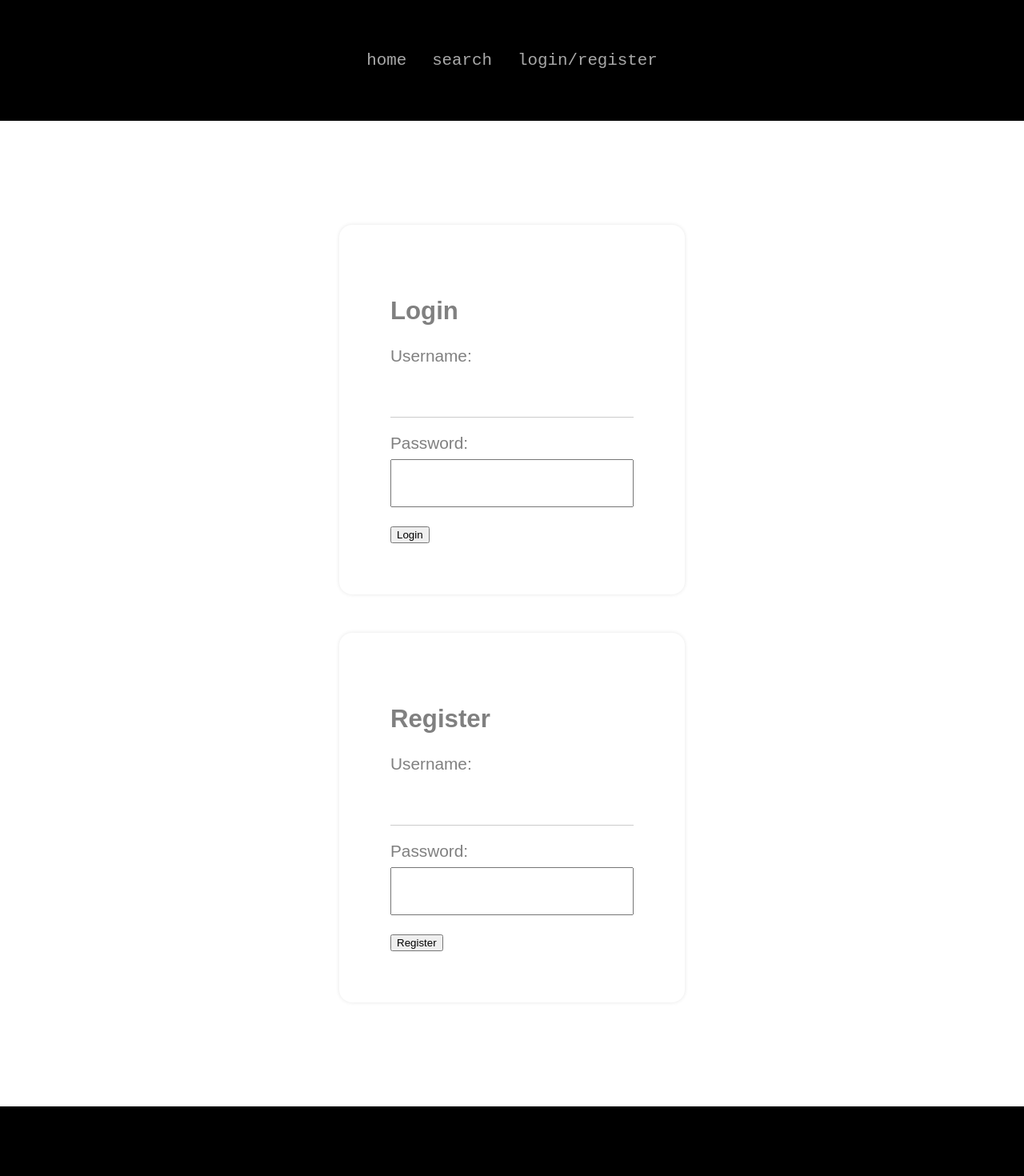
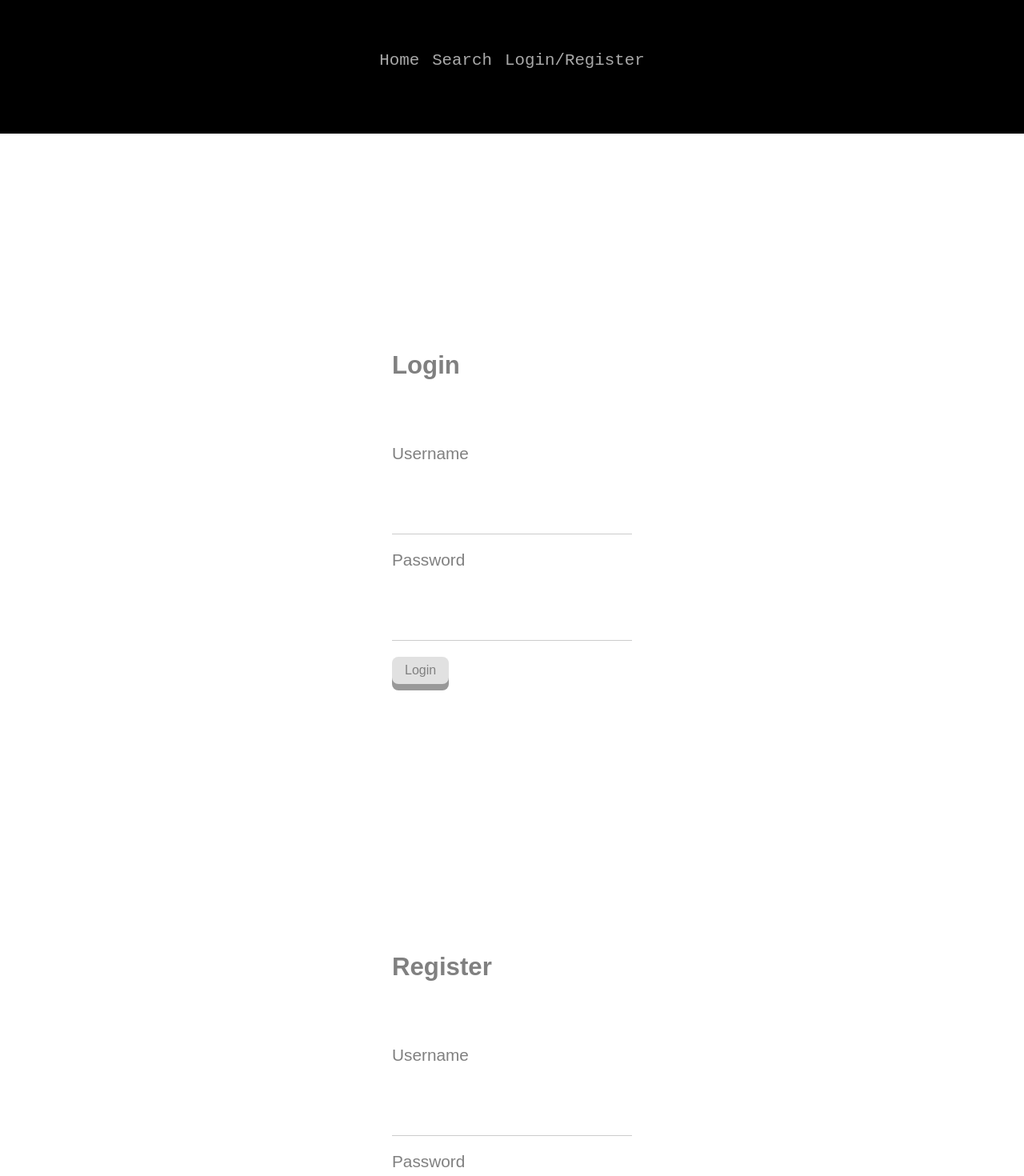
Before and after one commit to gergacio/TheSeeker, a React (Create React App) app in the folder client/: page /auth in a window 1280 px wide. Shown: the top 1470 px of the page at 80% size. Built offline with nearby package versions, Linux system fonts and the light colour scheme.

Commit message:
update pages

```diff
--- a/client/src/App.css
+++ b/client/src/App.css
@@ -31,23 +31,26 @@ body {
   font-size: var(--font-size);
   color: grey;
 }
-input[type="text"],
-input[type="password"]
-textarea {
-  border: none;
-  outline: none;
-  border-bottom: 1px solid #ccc;
-}
+
 .App {
   display: flex;
   flex-direction: column;
   justify-content: center;
   align-items: center;
 }
+input[type="text"],
+
+input[type="password"],
+
+textarea {
+  border: none;
+  outline: none;
+  border-bottom: 1px solid #ccc;
+}
 
 /* auth page ----------------------------------------------------------------- */
 
-.auth {
+/* .auth {
   margin: 1rem;
   padding: 1rem;
   display: flex;
@@ -56,23 +59,29 @@ textarea {
   align-items: center;
   gap: 3rem;
   height: 150vh;
-}
+} */
 
 .auth-container {
   display: flex;
   flex-direction: column;
   justify-content: center;
   align-items: center;
-  padding: 4rem;
-  background-color: white;
-  border-radius: 1rem;
-  box-shadow: 0 0 5px rgba(0, 0, 0, 0.1);
+  padding-top: 4rem;
+  padding-bottom: 4rem;
+  margin-top: 8rem;
+  margin-bottom: 8rem;
+  gap: 2rem;
+}
+form > h2 {
+  margin-top: 5rem;
+  margin-bottom: 5rem;
 }
 
 .form-group {
   display: flex;
   flex-direction: column;
   margin-bottom: 20px;
+  gap: 1.5rem;
 }
 
 label {
@@ -80,7 +89,7 @@ label {
   margin-bottom: .5rem;
 }
 
-input {
+ input {
   padding: 1rem;
   font-size: var(--font-size);
 
@@ -90,15 +99,16 @@ input {
 
 .navbar {
   font-family: var(--mono);
-  padding: 4rem 1rem;
+  padding: 4rem 4rem;
   width: 100%;
   list-style-type: none;
   display: flex;
   flex-direction: row;
   justify-content: center;
   align-items: center;
-  gap: 2rem;
+  gap: 1rem;
   background-color: black;
+  padding-bottom: 5rem;
 
 }
 
@@ -132,7 +142,7 @@ input {
 
 
 
-  margin-top: 20rem;
+  /* margin-top: 20rem; */
   margin-bottom: 25rem;
   width: 25rem;
   color: grey;
@@ -168,19 +178,6 @@ input {
 }
 
 
-/* saved recipes */
-.saved-recipes ul {
-
-  list-style: none;
-  padding: 1rem;
-  margin: 1rem;
-
-}
-
-
-
-
-
 /* search pages */
 .search {
   margin-top: 5rem;
@@ -189,7 +186,7 @@ input {
   flex-flow: column;
   justify-content: center;
   align-items: center;
-  gap: 5rem;
+  gap: 10rem;
 
 }
 .search ul {
@@ -206,39 +203,35 @@ input {
   flex-flow: column;
   justify-content: center;
   align-items: center;
+  gap: 3rem;
 }
-.search li:hover {
+/* .search li:hover {
   border: .2rem solid whitesmoke;
   border-radius: .5%;
 
 
-}
+} */
 
 .search h1 {
 
     display: block;
     font-size: 3rem;
-    margin-top: 10rem;
-    margin-bottom: 10rem;
+    margin-top: 15rem;
+    margin-bottom: 15rem;
     margin-left: 5rem;
     margin-right: 5rem;
     font-weight: bold;
     font-family: var(--mono);
 }
-.search h2 {
+.search  h2 {
   display: block;
   font-size: 3rem;
-  margin-top: 10rem;
-  margin-bottom: 10rem;
+  margin-top: 20rem;
+  margin-bottom: 35rem;
   margin-left: 5rem;
   margin-right: 5rem;
   font-weight: bold;
   font-family: var(--mono);
-
-}
-.search h2:hover {
-
-  border-bottom: .1px solid var(--green);
 
 }
 
@@ -282,7 +275,7 @@ input {
 
 
 .example {
-  margin: 1em 0;
+  margin: 1rem 0;
   text-align: center;
 }
 
@@ -297,11 +290,11 @@ input {
   object-fit: cover;
 }
 .search p {
-  width: 30vw;
+  width: 35vw;
   font-size: var(--font-size)
 }
 .imghome {
-  margin: 1em 0;
+  margin: 2rem 0;
   text-align: center;
 }
 
@@ -316,17 +309,18 @@ input {
   object-fit: cover;
 }
 
-/* create places */
 
-/* .create-place-img > img {
-  width: 10vw;
-  height: 10vw;
+
+.create-place  h1 {
+  display: block;
+  font-size: 3rem;
+  margin-top: 5rem;
+  margin-bottom: 10rem;
+  margin-left: 5rem;
+  margin-right: 5rem;
+  font-weight: bold;
+  font-family: var(--mono);
 }
-.create-place-img-cover > img {
-  width: 30vw;
-  height: 20vw;
-  object-fit: cover;
-} */
 .create-place > h2 {
   padding: 5rem;
 }
@@ -342,43 +336,7 @@ input {
   object-fit: cover;
 }
 
-/* save places */
 
-.saved-recipes {
-  /* margin: 1em 0;
-  text-align: center; */
-  margin-top: 5rem;
-  margin-bottom: 15rem;
-  display: flex;
-  flex-flow: column;
-  justify-content: center;
-  align-items: center;
-  gap: 5rem;
-}
-.saved-recipes h2 {
-  color: var(--green);
-  font-size: 2rem;
-  font-family: monospace;
-}
-.saved-recipes h1 {
-  color: var(--green);
-  font-size: 3rem;
-  font-family: monospace;
-}
-.saved-recipes p {
-  width: 60vw;
-}
-
-.saved-recipe > img {
-  width: 30vw;
-  height: 30vw;
-}
-
-.saved-recipe-cover > img {
-  width: 30vw;
-  height: 30vw;
-  object-fit: cover;
-}
 
 .homepage {
   width: 100%;
@@ -388,8 +346,19 @@ input {
   justify-content: center;
   align-items: center;
 
-  padding-top: 50rem;
-  padding-bottom: 50rem;
+  padding-top: 80rem;
+  padding-bottom: 80rem;
+
+}
+.bkg img {
+  width: 100%;
+  opacity: 0.5;
+}
+
+.bkg img:hover {
+  width: 100%;
+  opacity: 1;
+
 }
 
 .fontfooer {
@@ -402,10 +371,19 @@ input {
   align-items: center;
   font-size: small;
 
-  padding-top: 5rem;
+  padding-top: 10rem;
   padding-bottom: 5rem;
 
 }
+
+
+.gradient {
+  height: .2rem;
+  width: 100%;
+  background: linear-gradient(to right, #000000 0%, #ffffff 100%);
+}
+
+
 
 
 /* https://excellencereporterdotcom.files.wordpress.com/2020/12/ethics-centre_big-thinkers-rumi.jpg */
--- a/client/src/components/navbar.js
+++ b/client/src/components/navbar.js
@@ -17,16 +17,16 @@ export const Navbar = () => {
     <div className="navbar" id="navId">
 
 
-          <Link to="/">home</Link>
-          <Link to="/search">search</Link>
+          <Link to="/">Home</Link>
+          <Link to="/search">Search</Link>
         {!cookies.access_token ? (
-          <Link to="/auth">login/register</Link>
+          <Link to="/auth">Login/Register</Link>
         ) : (
           <>
-              <Link to="/create-place">create place</Link>
-              <Link to="/saved-place">saved places</Link>
+              <Link to="/create-place">Create Place</Link>
+              <Link to="/saved-place">Saved Places</Link>
 
-              <button className="button" onClick={logout}> logout </button>
+              <button className="button" onClick={logout}> Logout </button>
           </>
 
         )}
--- a/client/src/pages/auth.js
+++ b/client/src/pages/auth.js
@@ -53,7 +53,7 @@ const Login = () => {
       <form onSubmit={handleSubmit}>
         <h2>Login</h2>
         <div className="form-group">
-          <label htmlFor="username">Username:</label>
+          <label htmlFor="username">Username</label>
           <input
             type="text"
             id="username"
@@ -63,7 +63,7 @@ const Login = () => {
           />
         </div>
         <div className="form-group">
-          <label htmlFor="password">Password:</label>
+          <label htmlFor="password">Password</label>
           <input
             type="password"
             id="password"
@@ -72,7 +72,7 @@ const Login = () => {
             required
           />
         </div>
-        <button type="submit">Login</button>
+        <button className="button" type="submit">Login</button>
       </form>
     </div>
   );
@@ -104,7 +104,7 @@ const Register = () => {
       <form onSubmit={handleSubmit}>
         <h2>Register</h2>
         <div className="form-group">
-          <label htmlFor="username">Username:</label>
+          <label htmlFor="username">Username</label>
           <input
             type="text"
             id="username"
@@ -114,7 +114,7 @@ const Register = () => {
           />
         </div>
         <div className="form-group">
-          <label htmlFor="password">Password:</label>
+          <label htmlFor="password">Password</label>
           <input
             type="password"
             id="password"
@@ -123,7 +123,7 @@ const Register = () => {
             required
           />
         </div>
-        <button type="submit">Register</button>
+        <button className="button" type="submit">Register</button>
       </form>
     </div>
   );
--- a/client/src/pages/create-place.js
+++ b/client/src/pages/create-place.js
@@ -59,14 +59,16 @@ export const CreatePlace = () => {
   };
 
   return (
-    <div className="create-places-container ">
+
+    <div className="search">
+     <h1>Create Place</h1>
+
+      <div className="create-place">
 
 
-    <h1>Create place</h1>
-      <div className="create-place">
 
       <form onSubmit={handleSubmit}>
-        <label htmlFor="name">Teacher name</label>
+        <label htmlFor="name">Teacher Name</label>
         <input
           type="text"
           id="name"
@@ -87,7 +89,7 @@ export const CreatePlace = () => {
           onChange={handleChange}
           required
         />
-        <label htmlFor="bio">Known as</label>
+        <label htmlFor="bio">Known As</label>
         <input
           type="text"
           id="bio"
@@ -122,7 +124,7 @@ export const CreatePlace = () => {
           add quote
         </button>
 
-        <label htmlFor="teacherImg">URL teacher image</label>
+        <label htmlFor="teacherImg">URL Teacher Image</label>
         <input
           type="text"
           id="teacherImg"
@@ -140,7 +142,7 @@ export const CreatePlace = () => {
           onChange={handleChange}
           required
         />
-        <label htmlFor="locationImg">URL location image</label>
+        <label htmlFor="locationImg">URL Location Image</label>
         <input
           type="text"
           id="locationImg"
@@ -168,10 +170,11 @@ export const CreatePlace = () => {
           required
         />
 
-        <button className="button" type="submit">create place</button>
+        <button className="button" type="submit">Create Place</button>
       </form>
     </div>
     </div>
 
+
   );
 };
--- a/client/src/pages/home.js
+++ b/client/src/pages/home.js
@@ -3,8 +3,12 @@ export const Home = () => {
 
     <div className="homepage homediv homediv-cover">
 
+      <div className="bkg">
+      <div className="gradient"></div>
+         <img src="https://christianaidministries.org/wp-content/uploads/2020/09/Coronavirus-pandemic.jpg" alt="img"/>
+       </div>
 
-        <img src="https://christianaidministries.org/wp-content/uploads/2020/09/Coronavirus-pandemic.jpg" alt="img"/>
+
 
 
     </div>
--- a/client/src/pages/save-place.js
+++ b/client/src/pages/save-place.js
@@ -22,7 +22,7 @@ export const SavedPlace = () => {
   }, []);
   return (
     <div className="search">
-      <h1> Saved places</h1>
+      <h1> Saved Places</h1>
 
       <ul>
         {savedTeachers.map((teacher) => (
--- a/client/src/pages/search.js
+++ b/client/src/pages/search.js
@@ -72,25 +72,13 @@ export const Search = () => {
 
               <h2>{teacher.name}</h2>
 
+
               <div className="example example-cover">
                  <img src={teacher.teacherImg} alt={teacher.name} />
               </div>
+              <p>{teacher.bio}</p>
 
-              {/* <p>{teacher.location}</p> */}
-              {/* <p>{teacher.continent}</p> */}
-              {/* <p>{teacher.religion}</p> */}
-              <p>{teacher.bio}</p>
               <p>“{teacher.selfIdentity}”</p>
-              {/* <p>{teacher.whatToVisit}</p> */}
-
-                {/* {teacher.quotes.map((quote, index) => {
-                  return (
-                    <p
-                      key={index}
-                    >“{quote}”</p>
-                  );
-                })}
-           */}
               <p><button className="button"
                 onClick={() => saveTeacher(teacher._id)}
                 disabled={isTeacherSaved(teacher._id)}
```
